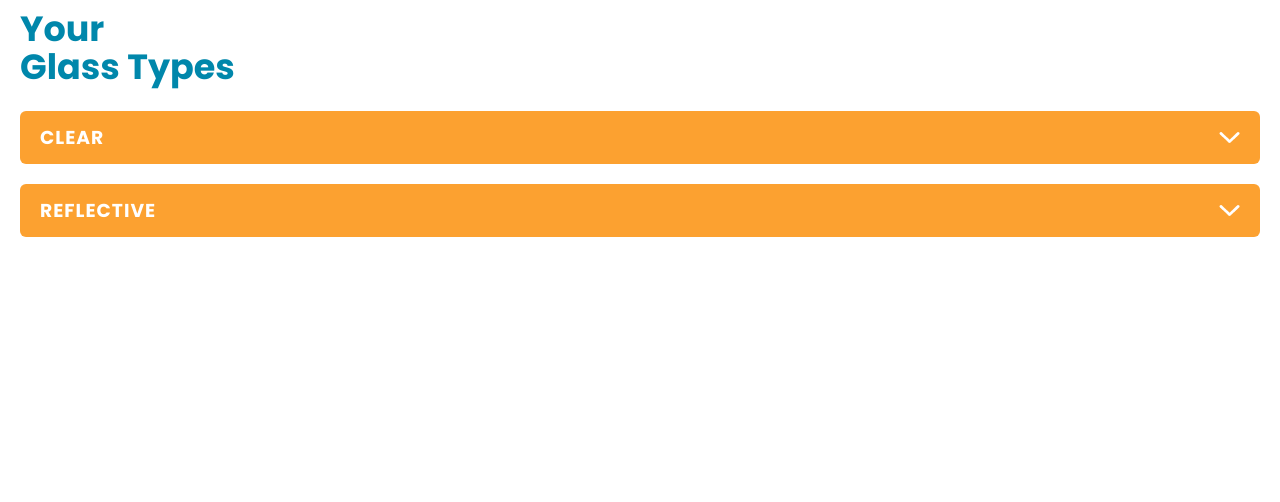
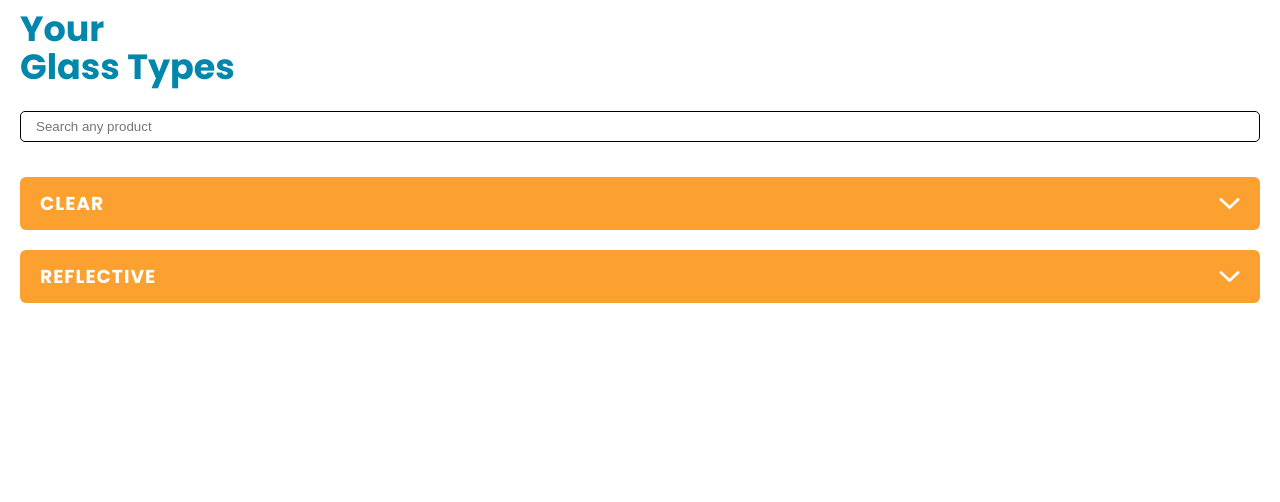
Before and after one commit to ravikrsngh1999/VijayaTuff, a Django app: page /Home/ in a window 1280 px wide. Shown: the part 70-572 px from the top of the page. Run offline with Django 3.2, Linux system fonts and the light colour scheme; a user stored in the database is signed in; data comes from the database, SQL or seed files in the repository; both versions use the stored data as it was after the commit; some libraries are stand-ins or nearby versions.

Commit message:
added global search

```diff
--- a/app/models.py
+++ b/app/models.py
@@ -45,7 +45,7 @@ class OffCutProduct(models.Model):
 
 class Log(models.Model):
     glass_type = models.CharField(max_length=30)
-    description = models.CharField(max_length=25)
+    description = models.CharField(max_length=50)
     size = models.CharField(max_length=15,default="None")
     initial_quantity = models.CharField(max_length=5)
     in_quantity = models.CharField(max_length=5)
@@ -53,7 +53,7 @@ class Log(models.Model):
     left_quantity = models.CharField(max_length=5)
     date = models.CharField(max_length=15)
     offcut = models.BooleanField(default=False)
-    remarks = models.CharField(max_length=2500,default="No Remark")
+    remarks = models.CharField(max_length=150,default="No Remark")
     user = models.ForeignKey(User,on_delete=models.CASCADE)
 
     def __str__(self):
--- a/app/static/css/dashboard.css
+++ b/app/static/css/dashboard.css
@@ -96,26 +96,50 @@ header img {
   overflow: hidden;
   height: 0;
 }
-.card-body .list {
+ .list {
   padding: 12px 20px;
   display: flex;
   align-items: center;
   border-bottom: 1px solid #20B8D6;
 }
-.card-body .list h4 {
+ .list h4 {
   color: #545454;
   font-family: 'Roboto', sans-serif;
   font-weight: 400;
   font-size: 16px;
 }
-.card-body .list a {
+ .list a {
   text-decoration: none;
   color: white;
   font-size: 12px;
-  padding: 7px 25px;
+  padding: 8px 25px;
   background: #20B8D6;
   font-family: 'Roboto', sans-serif;
 }
+
+
+#search-results .list {
+  padding: 8px 15px;
+}
+#search-results .list h4 {
+  font-size: 12px;
+}
+#search-results .list a {
+  font-size: 8px;
+  padding: 5px 20px;
+}
+
+#search-results {
+  margin-bottom: 20px;
+}
+.section-1 input {
+  width: 100%;
+  padding: 7px 15px;
+  border-radius: 5px;
+  border: 1px solid black;
+  margin-bottom: 15px;
+}
+
 
 footer {
   width: 100%;
--- a/app/templates/home.html
+++ b/app/templates/home.html
@@ -4,8 +4,15 @@
 
 <link rel="stylesheet" href="{% static 'css/dashboard.css' %}">
 
+
+
 <div class="section-1">
   <h2>Your <br>Glass Types</h2>
+
+  <input type="search" name="" value="" placeholder="Search any product" id="search-box">
+  <div  id="search-results">
+
+  </div>
 
   {% for i in all_glass_type %}
   <div class="card">
@@ -67,6 +74,42 @@
 
   })
 
+
+  $('#search-box').on('input', function() {
+    var val = document.getElementById('search-box').value
+    if (val == "") {
+      val = "vsjavbis"
+    }
+    var t = document.getElementById('search-results').innerHTML
+    $.ajax(
+    {
+      type:"GET",
+      url: "/Search-Product",
+      data:{
+            val:val,
+         },
+         success: function( data )
+         {
+           if (data == "Error") {
+             alert("Error fetching data.")
+           } else {
+             console.log(data.length)
+             var x = ""
+             for (var i = 0; i < data.length; i++) {
+               x = x + "<div class=\"list\"><h4>"+ data[i][0]+ " - "+data[i][1] +"</h4><a href=\"/Product-Details/"+data[i][0]+"/"+data[i][1]+"/\" class=\"g-right\">VIEW</a></div>"
+               document.getElementById('search-results').innerHTML = x
+             }
+             if (data.length == 0) {
+               document.getElementById('search-results').innerHTML = ""
+             }
+           }
+
+         }
+       })
+  });
+
+
+
 </script>
 
 {% endblock %}
--- a/app/urls.py
+++ b/app/urls.py
@@ -12,6 +12,7 @@ urlpatterns = [
     path('Get-Quantity/',views.getquantity,name="getquantity"),
     path('Get-Remarks/',views.getremarks,name="getremarks"),
     path('Search-Logs/',views.searchlogs,name="searchlogs"),
+    path('Search-Product/',views.searchproduct,name="searchproduct"),
     path('User-Logout/',views.user_logout,name="user_logout"),
 
     path('Export-Individual/<str:type>/<str:desc>/',views.exportindividual,name="exportindividual"),
--- a/app/views.py
+++ b/app/views.py
@@ -345,3 +345,18 @@ def exportstocklist(request):
         wb.save(response)
         return response
     return HttpResponseRedirect(reverse('app:index'))
+
+
+
+
+def searchproduct(request):
+    val = request.GET['val']
+    lookups = Q(description__icontains=val) | Q(description__startswith=val)
+    all = Product.objects.all().filter(lookups).order_by('glass_type__name').values('glass_type__name','description').distinct()
+    f = []
+    for i in all:
+        l=[]
+        l.append(i['glass_type__name'])
+        l.append(i['description'])
+        f.append(l)
+    return JsonResponse(f,safe=False)
```
Also changed, not shown: app/migrations/0002_auto_20210506_1210.py (added), db.sqlite3.
